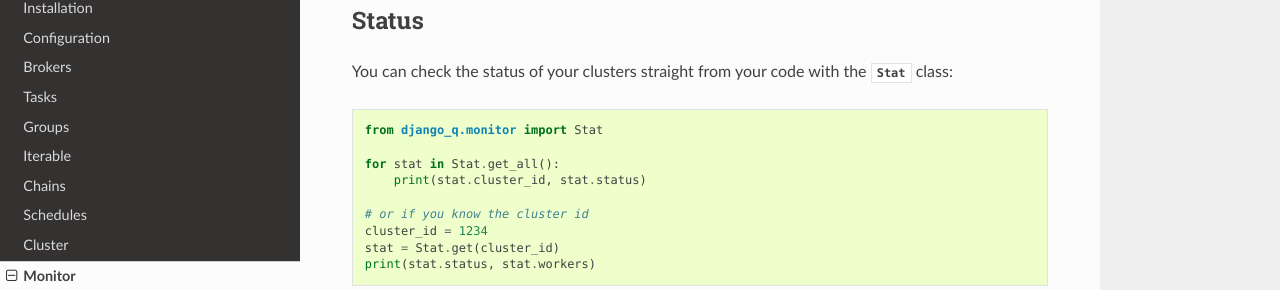
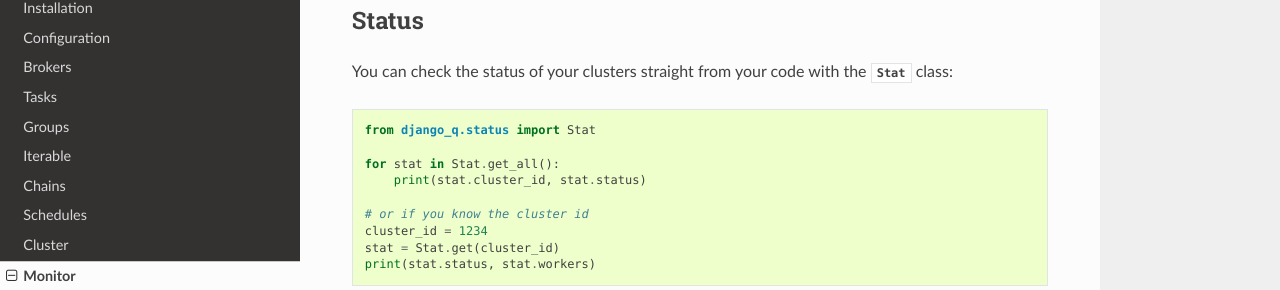
Before and after one commit to Koed00/django-q, a Sphinx documentation site: the page built from docs/monitor.rst, in a window 1280 px wide and 900 px high, scrolled down 2468 px. Shown: the part 137-427 px from the top of the window. Built offline with Sphinx 7.4.7 and the Read the Docs theme 2.0.0, drawn with Linux system fonts in a browser that asks for light colours.

Commit message:
DOCS: Correct health check import in examples.rst (#110)
* Correct health check import in examples.rst

* Update monitor.rst

---------

Co-authored-by: Stan Triepels <1939656+GDay@users.noreply.github.com>

```diff
--- a/docs/examples.rst
+++ b/docs/examples.rst
@@ -328,7 +328,7 @@ Requires cache to be enabled. Save file in your Django project's root directory
     # All django stuff has to come after the setup:
     django.setup()
 
-    from django_q.monitor import Stat
+    from django_q.status import Stat
     from django_q.conf import Conf
 
     # Set host and port settings
--- a/docs/monitor.rst
+++ b/docs/monitor.rst
@@ -111,7 +111,7 @@ You can check the status of your clusters straight from your code with the :clas
 
 .. code:: python
 
-    from django_q.monitor import Stat
+    from django_q.status import Stat
 
     for stat in Stat.get_all():
         print(stat.cluster_id, stat.status)
```
